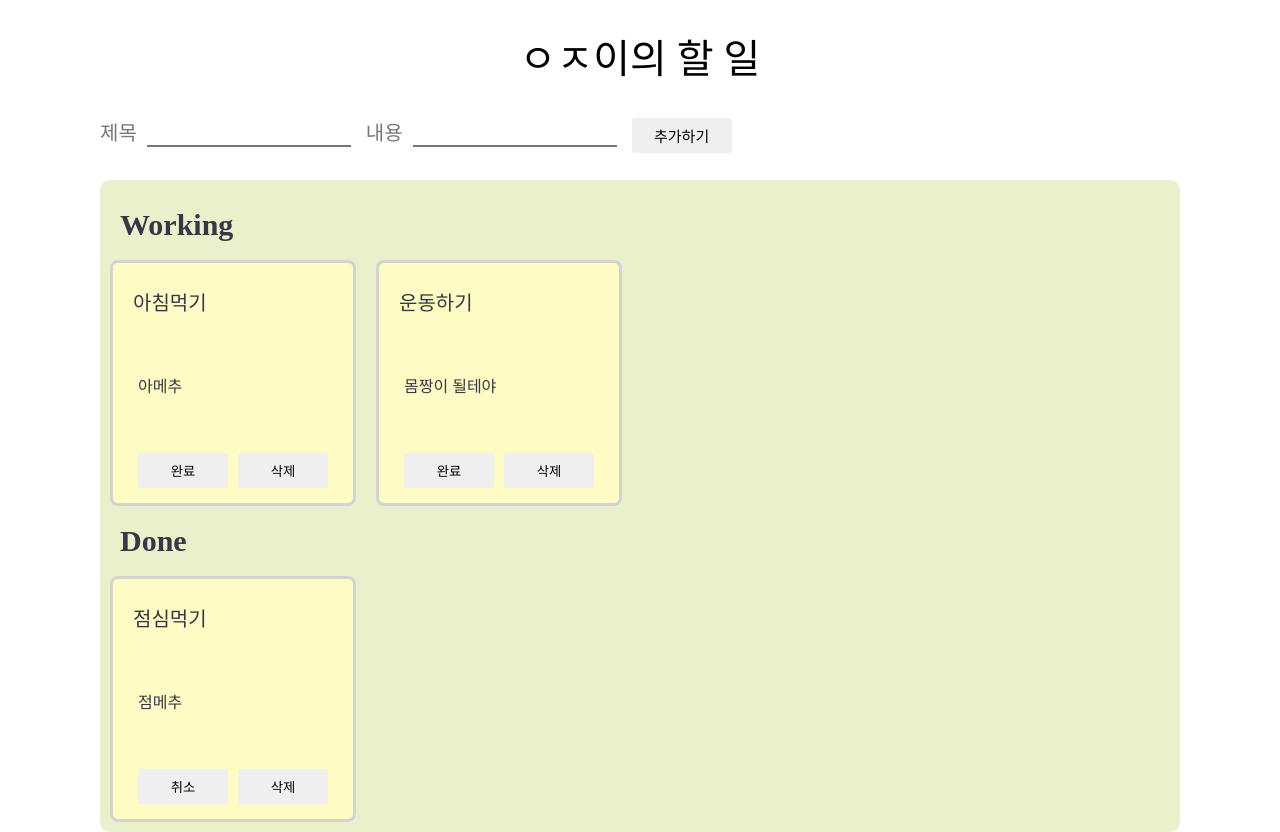
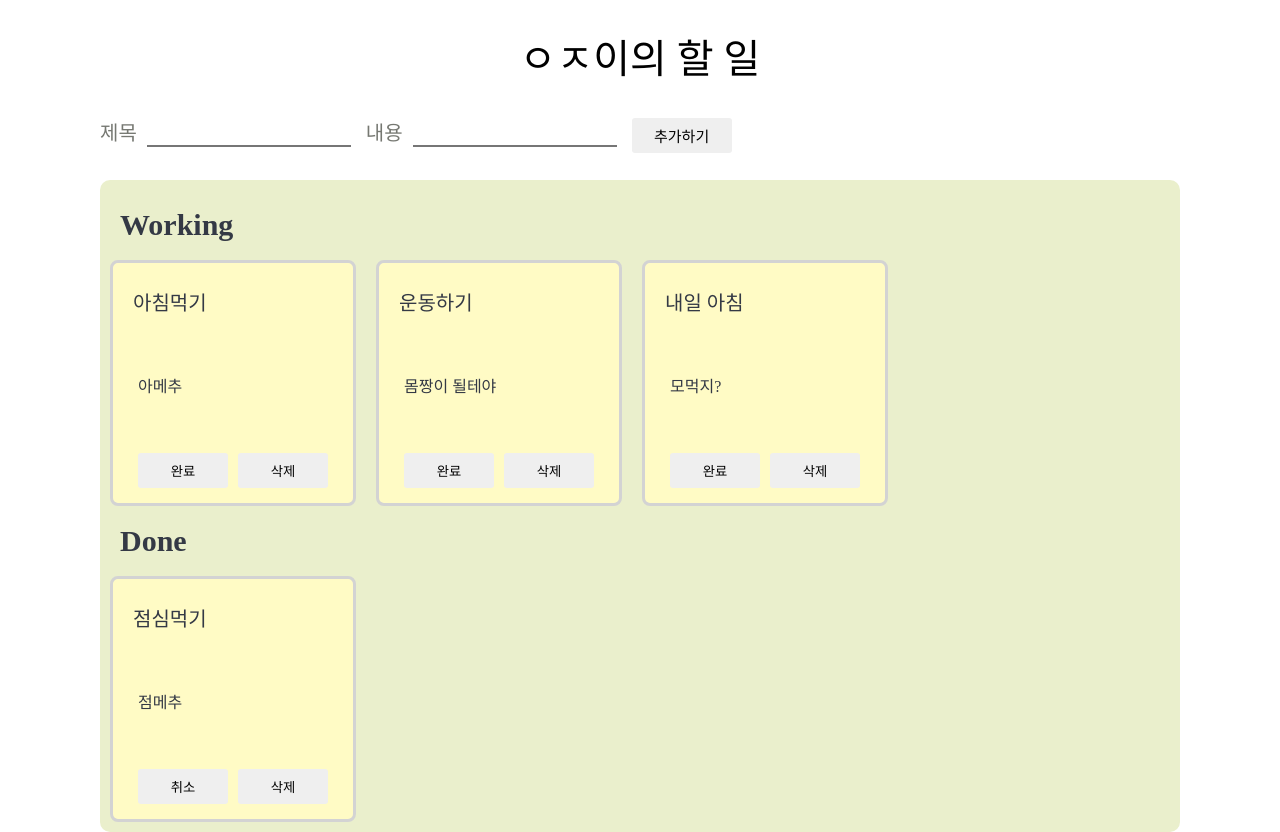
Before and after one commit to 2njeong/ts_todolist, a React (Vite) app: page / in a window 1280 px wide. Built offline with nearby package versions, Linux system fonts and the light colour scheme; data requests are answered from the project's data file.

Commit message:
Fix: Omit 사용해서 newTodo 만들어보기

```diff
--- a/db.json
+++ b/db.json
@@ -17,6 +17,12 @@
       "title": "운동하기",
       "content": "몸짱이 될테야",
       "isDone": false
+    },
+    {
+      "id": "9fa1",
+      "title": "내일 아침",
+      "content": "모먹지?",
+      "isDone": false
     }
   ]
 }
--- a/src/components/MakeTodo.tsx
+++ b/src/components/MakeTodo.tsx
@@ -8,7 +8,12 @@ const MakeTodo = () => {
   const [content, contentHandler, clearContent] = useInput();
   const { mutate: mutateToAdd } = useAddTodo();
 
-  const newTodo = new Todo(undefined, title, content, false);
+  // const newTodo = new Todo(undefined, title, content, false);
+  const newTodo: Omit<Todo, "id"> = {
+    title,
+    content,
+    isDone: false,
+  };
 
   const addHandler = () => {
     mutateToAdd(newTodo);
--- a/src/queryFns.ts
+++ b/src/queryFns.ts
@@ -3,7 +3,7 @@ import axios, { AxiosInstance, AxiosResponse } from "axios";
 
 export class Todo {
   constructor(
-    public id: string | undefined,
+    public id: string,
     public title: string,
     public content: string,
     public isDone: boolean
@@ -21,9 +21,10 @@ export const fetchTodos = async (): Promise<Todo[]> => {
   return data;
 };
 
-export const addTodos: MutationFunction<Todo, Todo> = async (
-  newTodo: Todo
-): Promise<Todo> => {
+export const addTodos: MutationFunction<
+  Todo,
+  { title: string; content: string; isDone: boolean }
+> = async (newTodo): Promise<Todo> => {
   const { data } = await api.post(QUERYKEY_TODOLIST, newTodo);
   return data;
 };
@@ -35,7 +36,6 @@ export const changeDoneTodo: MutationFunction<Todo, Todo> = async (
     return { ...todo, ...fields };
   };
   const changedTodo = changeTodo(todo, { isDone: !todo.isDone });
-
   const { data } = await api.patch(
     `${QUERYKEY_TODOLIST}/${todo.id}`,
     changedTodo
```
